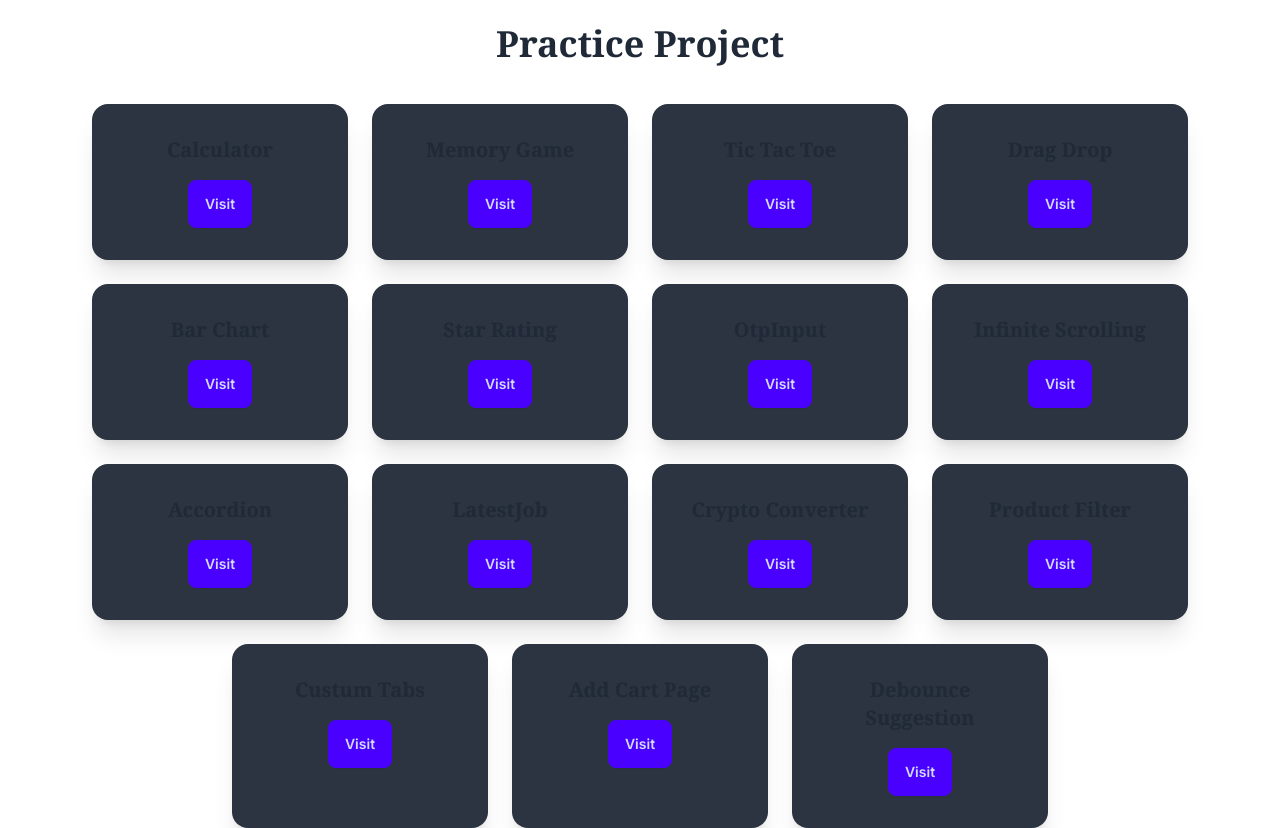
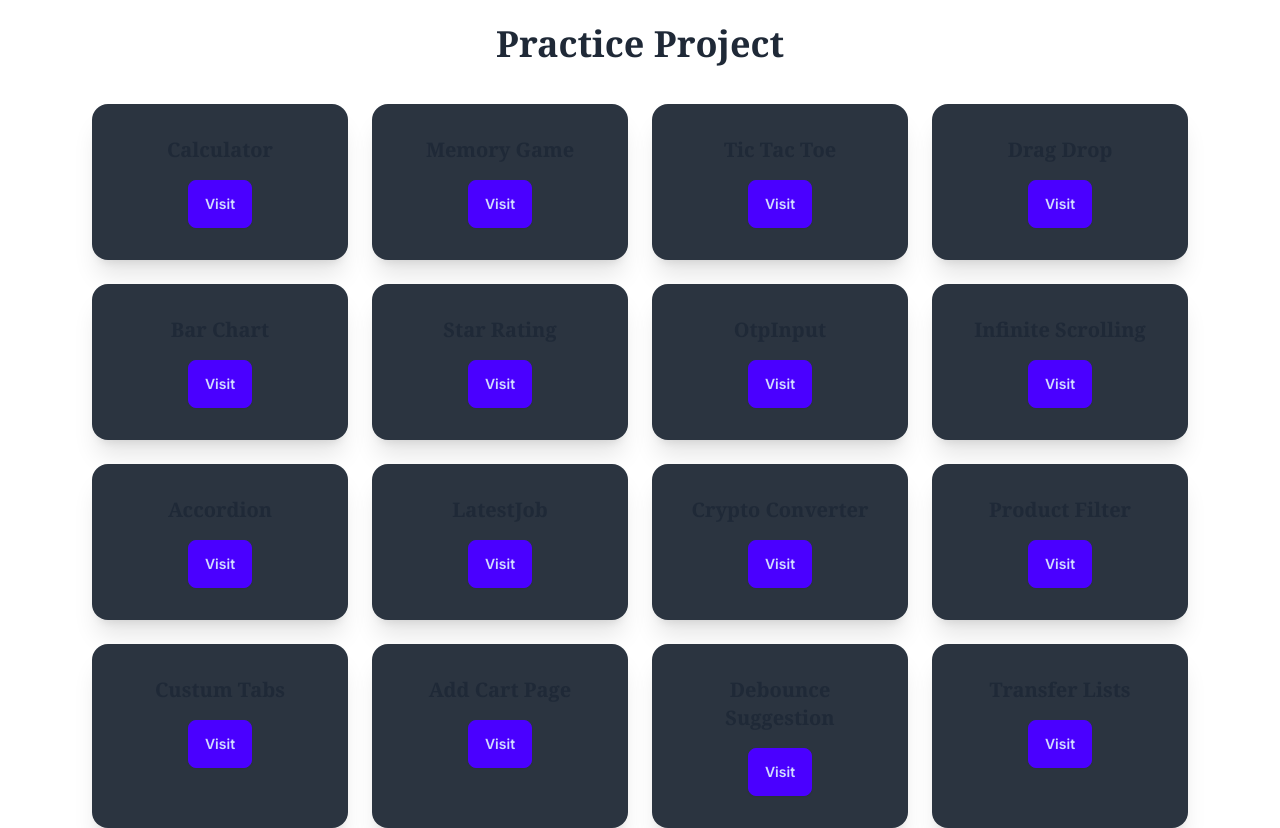
Before and after one commit to Jaga3249/practice_project, a Next.js app: page / in a window 1280 px wide. Built offline with nearby package versions, Linux system fonts and the light colour scheme.

Commit message:
transfer lists project added into page.tsx

```diff
--- a/app/page.tsx
+++ b/app/page.tsx
@@ -84,6 +84,11 @@ export default function Home() {
       buttonLabel: "Visit",
       redirectUrl: "/debouncesuggestion",
     },
+    {
+      title: "Transfer Lists",
+      buttonLabel: "Visit",
+      redirectUrl: "/transferlists",
+    },
   ];
   const handleNavigate = (url: string) => {
     router.push(url);
```
